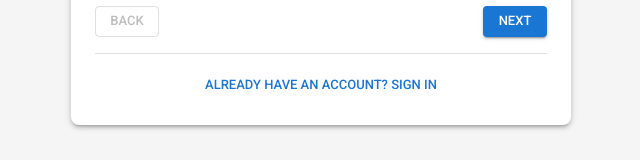
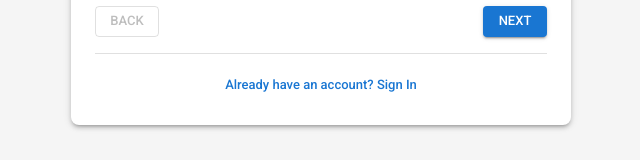
Before and after one commit to Raghu-Nandan-Sharma-19/AthleteTech, a React (Vite) app in the folder Frontend/: page /signup in a window 1280 px wide. Shown: the part 561-721 px from the top of the page, without its empty margins (319-959 px from the left). Built offline with nearby package versions, Linux system fonts and the light colour scheme; no server answers.

Commit message:
Updated functionality

```diff
--- a/Frontend/src/App.jsx
+++ b/Frontend/src/App.jsx
@@ -80,7 +80,8 @@
           <Router>
             <Suspense fallback={<LoadingFallback />}>
               <Routes>
-                <Route path="/" element={<Login />} />
+                <Route path="/" element={<Navigate to="/login" />} />
+                <Route path="/login" element={<Login />} />
                 <Route path="/signup" element={<NewSignup />} />
                 <Route
                   path="/athlete-dashboard"
@@ -98,6 +99,8 @@
                     </PrivateRoute>
                   }
                 />
+                {/* Catch all route for unknown paths */}
+                <Route path="*" element={<Navigate to="/login" />} />
               </Routes>
             </Suspense>
           </Router>
--- a/Frontend/src/components/NewSignup.jsx
+++ b/Frontend/src/components/NewSignup.jsx
@@ -450,6 +450,14 @@
               fullWidth
               variant="text"
               size="small"
+              sx={{
+                textTransform: 'none',
+                color: theme.palette.primary.main,
+                '&:hover': {
+                  backgroundColor: 'transparent',
+                  textDecoration: 'underline'
+                }
+              }}
             >
               Already have an account? Sign In
             </Button>
```
